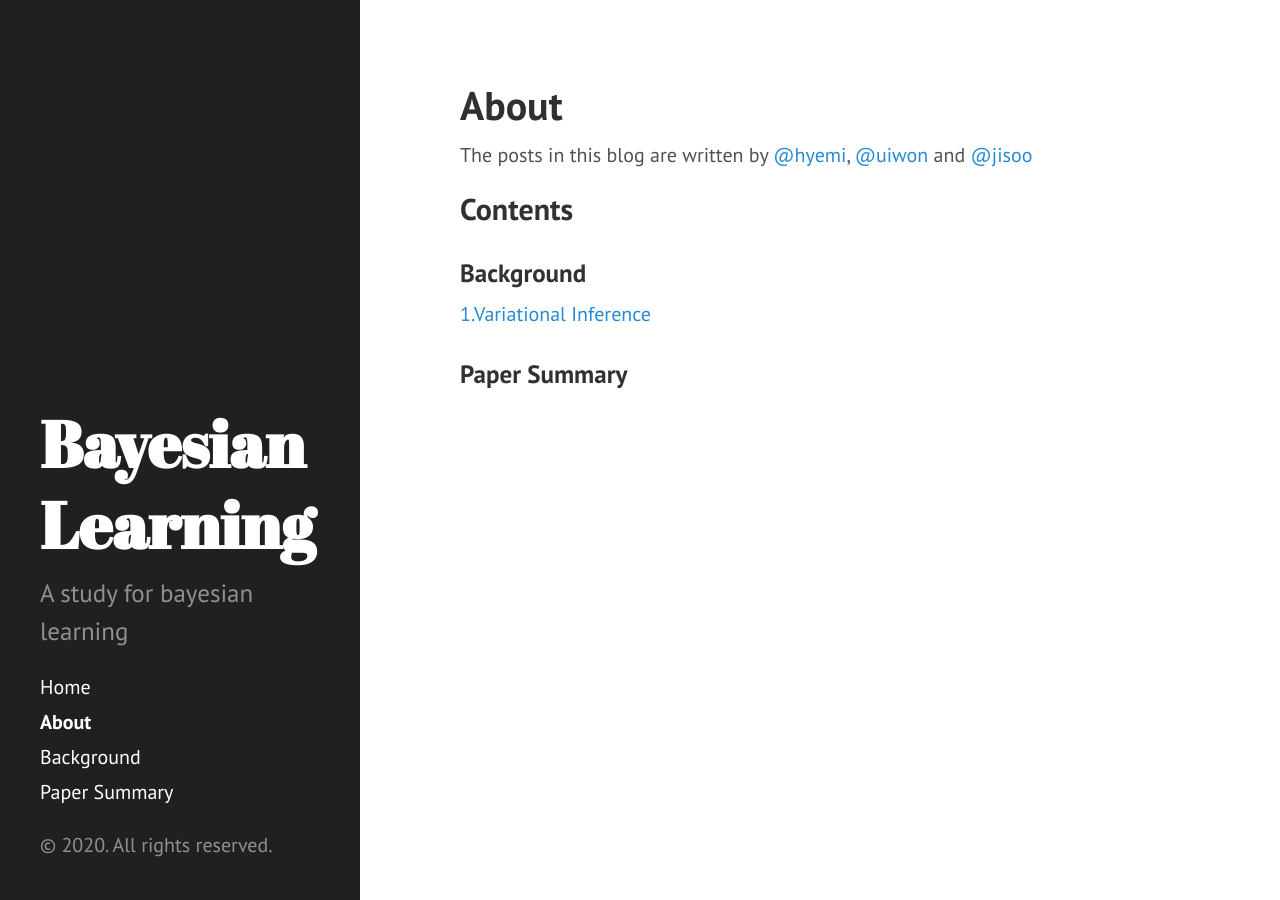
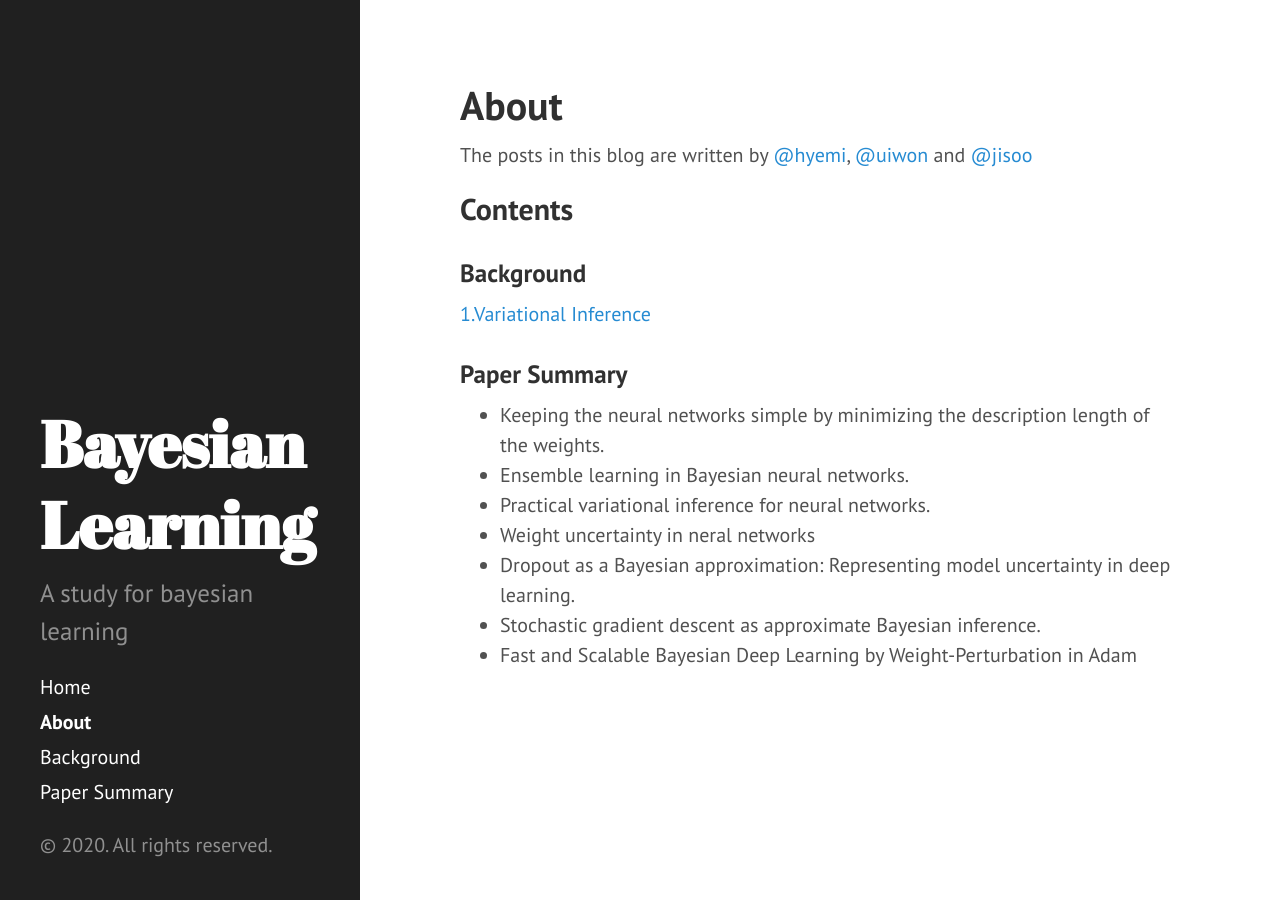
Before and after one commit to Rose-J/Bayesian, a Jekyll site: the page built from about.md, in a window 1280 px wide. Built offline with Jekyll 4.4.1, drawn with Linux system fonts in a browser that asks for light colours.

Commit message:
Update about.md

```diff
--- a/about.md
+++ b/about.md
@@ -11,3 +11,10 @@
 [1.Variational Inference]({{ "/" | relative_url }}/background/2020/04/09/vi/)
 
 ### Paper Summary
+* Keeping the neural networks simple by minimizing the description length of the weights.
+* Ensemble learning in Bayesian neural networks.
+* Practical variational inference for neural networks.
+* Weight uncertainty in neral networks
+* Dropout as a Bayesian approximation: Representing model uncertainty in deep learning.
+* Stochastic gradient descent as approximate Bayesian inference.
+* Fast and Scalable Bayesian Deep Learning by Weight-Perturbation in Adam
```
